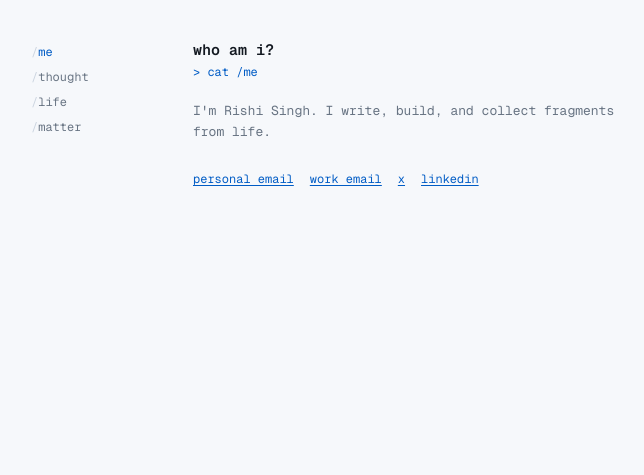
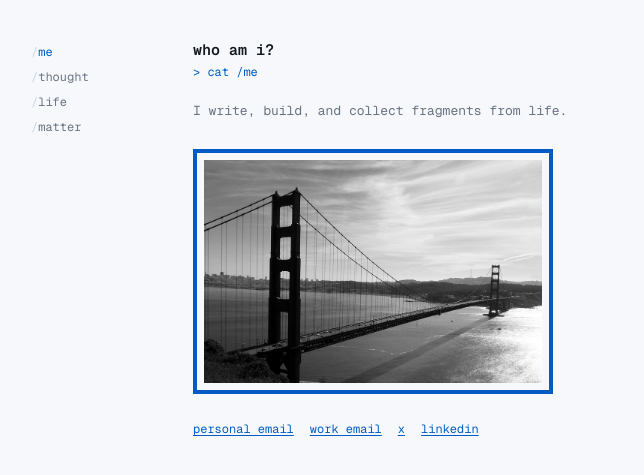
Before and after one commit to rishiraj811/rishi.my, a Jekyll site: the page built from index.html, in a window 1280 px wide. Shown: the top 475 px of the page, without its empty margins (159-803 px from the left). Built offline with Jekyll 4.4.1, drawn with Linux system fonts in a browser that asks for light colours.

Commit message:
Update _data/home.yml (via Pages CMS)

```diff
--- a/_data/home.yml
+++ b/_data/home.yml
@@ -1,3 +1,2 @@
-intro: I'm Rishi Singh. I write, build, and collect fragments from life.
-image: ""
-image_alt: ""
+intro: I write, build, and collect fragments from life.
+image: /media/golden-gate-bridge-in-black-and-white-frank-bright.jpg
```
